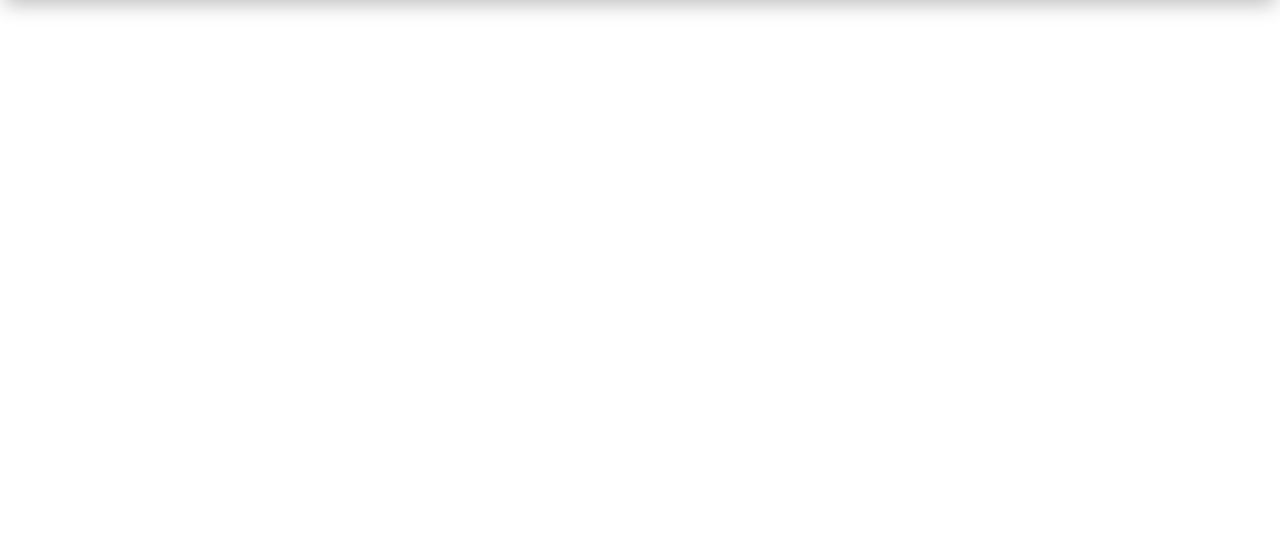
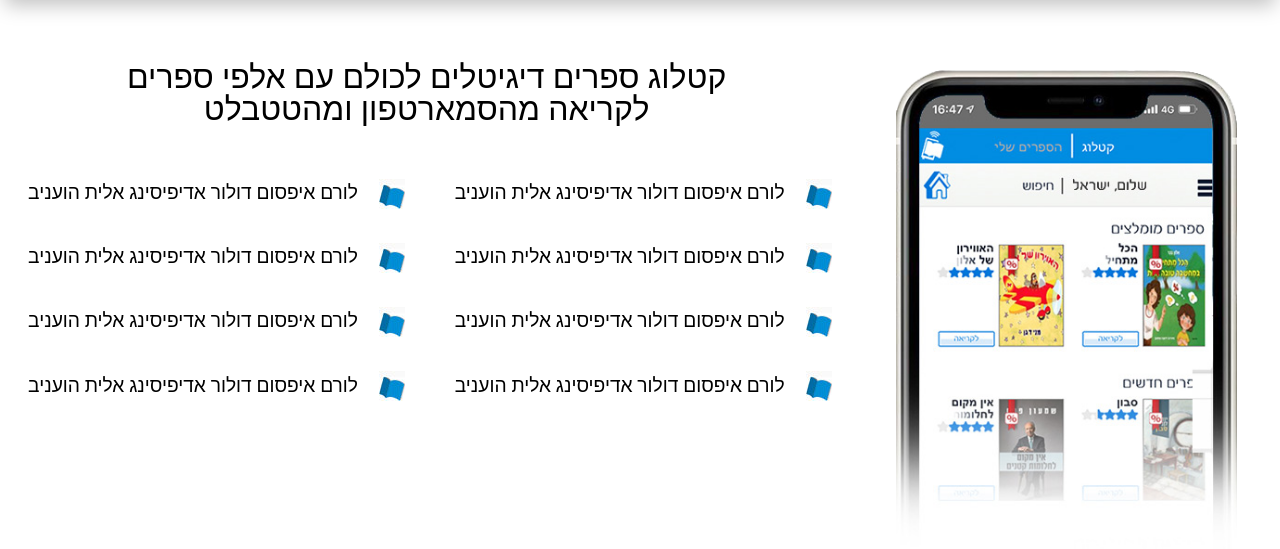
Before and after one commit to diggerhub/p-static, a website: page src/index.html in a window 1280 px wide. Shown: the part 353-902 px from the top of the page. Before the commit the page ends 800 px from the top, so only its background shows below. Drawn offline with Linux system fonts and the light colour scheme; files that its build step writes are made by us from their sources.

Commit message:
added books section

```diff
--- a/src/index.html
+++ b/src/index.html
@@ -38,6 +38,20 @@
                 <span><img src="./media/img/logo-small.png" alt="small logo"></span>
             </div>
         </div>
+        <section class="book-list">
+            <h3>קטלוג ספרים דיגיטלים לכולם עם אלפי ספרים לקריאה מהסמארטפון ומהטטבלט</h3>
+            <ul class="rtl">
+                <li><img src="./media/icons/ico_2.jpg" alt="book icon">לורם איפסום דולור אדיפיסינג אלית הועניב</li>
+                <li><img src="./media/icons/ico_2.jpg" alt="book icon">לורם איפסום דולור אדיפיסינג אלית הועניב</li>
+                <li><img src="./media/icons/ico_2.jpg" alt="book icon">לורם איפסום דולור אדיפיסינג אלית הועניב</li>
+                <li><img src="./media/icons/ico_2.jpg" alt="book icon">לורם איפסום דולור אדיפיסינג אלית הועניב</li>
+                <li><img src="./media/icons/ico_2.jpg" alt="book icon">לורם איפסום דולור אדיפיסינג אלית הועניב</li>
+                <li><img src="./media/icons/ico_2.jpg" alt="book icon">לורם איפסום דולור אדיפיסינג אלית הועניב</li>
+                <li><img src="./media/icons/ico_2.jpg" alt="book icon">לורם איפסום דולור אדיפיסינג אלית הועניב</li>
+                <li><img src="./media/icons/ico_2.jpg" alt="book icon">לורם איפסום דולור אדיפיסינג אלית הועניב</li>
+            </ul>
+            <img src="./media/img/c_web.png" alt="phone">
+        </section>
     </div>
 </body>
 </html>
--- a/src/sass/styles.scss
+++ b/src/sass/styles.scss
@@ -62,6 +62,58 @@
   }
 }
 
+.book-list {
+  display: grid;
+  grid-template-columns: 1fr 2fr;
+  grid-template-rows: 1fr 4fr;
+  grid-column-gap: 0px;
+  grid-row-gap: 0px;
+  overflow: hidden;
+
+  margin: 10% 0;
+
+  h3 {
+    grid-column: 1  / span 2;
+    grid-row: 1 / span 1;
+    font-size: 5vw;
+    font-family: $font-subheading;
+    text-align: center;
+    padding: 0 10%;
+  }
+  ul {
+    grid-column: 2 / span 1;
+    grid-row: 2 / span 1;
+    font-family: $font-heading;
+    font-size: 2.5vw;
+
+    li {
+      display: flex;
+      align-items: center;
+      margin: 2% 0;
+      img {
+        margin: 0 5%;
+      }
+    }
+  }
+  & > img{
+    grid-column:1 / span 1;
+    grid-row: 2 / span 1;
+    width: 150px;
+    margin: 30% 0 0 -15%;
+  }
+
+  @media only screen and (min-width: 499px) {
+    margin-top: 7%;
+    h3 {
+      font-size: 4vw;
+    }
+    & > img{
+      width: 200px;
+      margin: 10% 0 0 -15%;
+    }
+  }
+}
+
 .rtl {
   direction: rtl;
 }
--- a/src/sass/styles1200.scss
+++ b/src/sass/styles1200.scss
@@ -24,4 +24,22 @@
       }
     }
   }
+  .book-list {
+    margin-top: 5%;
+
+    h3 {
+      font-size: 2.5vw;
+    }
+    ul {
+      height: 200px;
+      font-size: 1.5vw;
+      li {
+        width: 50%;
+      }
+    }
+    & > img{
+      width: 80%;
+      margin: 0 0 0 10%;
+    }
+  }
 }
--- a/src/sass/styles768.scss
+++ b/src/sass/styles768.scss
@@ -66,4 +66,29 @@
       }
     }
   }
+  .book-list {
+    height: 100%;
+    grid-template-columns: 2fr 1fr;
+    grid-template-rows: 1fr 4fr;
+    h3 {
+      grid-column: 1 / span 1;
+      grid-row: 1 / span 1;
+      font-size: 3vw;
+    }
+    ul {
+      display: flex;
+      flex-wrap: wrap;
+      grid-column: 1 / span 1;
+      grid-row: 2 / span 1 ;
+      font-size: 2vw;
+      li {
+        width: 50%;
+      }
+    }
+    & > img{
+      grid-column: 2 / span 1;
+      grid-row: 1 / span 2;
+      margin: 0 0 0 10%;
+    }
+  }
 }
```
Also changed, not shown: dist/css/main.css, dist/index.html, dist/media/icons/ico_2.jpg (added), dist/media/img/c_web.png (added), src/media/icons/ico_2.jpg (added), src/media/img/c_web.png (added).
